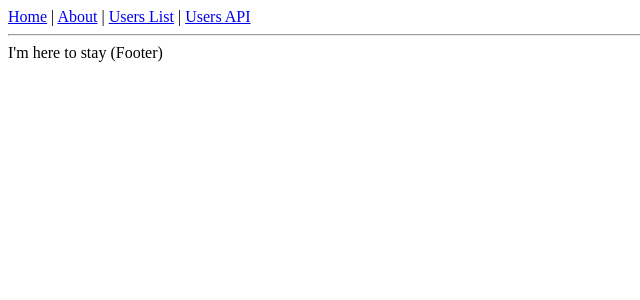
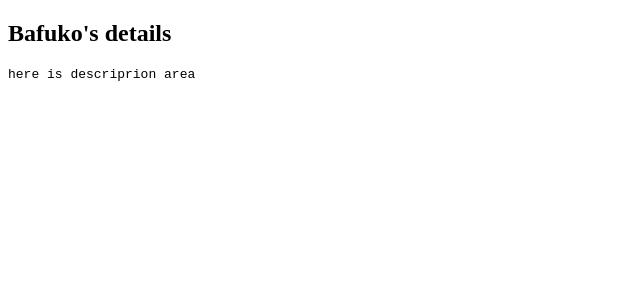
Before and after one commit to moneyan9/fz5050-tutorial-01-to-09, a Next.js app: page /users/bafuko in a window 1280 px wide. Shown: the top 300 px of the page, without its empty margins (0-640 px from the left). Built offline with nearby package versions, Linux system fonts and the light colour scheme.

Commit message:
tutorial02 finished

```diff
--- /dev/null
+++ b/pages/users/bafuko.tsx
@@ -0,0 +1,11 @@
+const Bafuko = () =>{
+    return (
+        <div>
+            <h2>Bafuko's details</h2>
+            <pre>here is descriprion area</pre>
+        </div>
+    );
+
+ }
+
+ export default Bafuko
```
Also changed, not shown: pages/details.tsx (added, +8 -0 lines).
